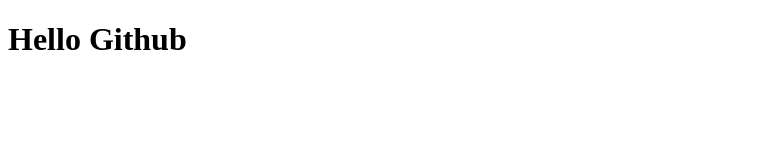
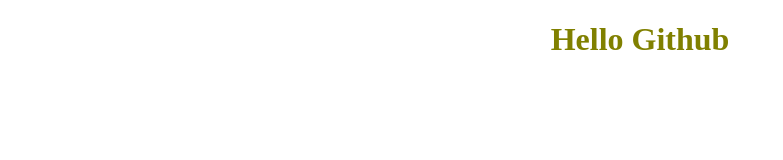
Before and after one commit to Vivianna12/my-first-app-push, a plain HTML site: page index.html in a window 1280 px wide. Shown: the whole page, without its empty margins (0-783 px from the left). Drawn offline with Linux system fonts and the light colour scheme.

Commit message:
created the css file and linked it

```diff
--- a/index.html
+++ b/index.html
@@ -7,5 +7,6 @@
   </head>
   <body>
     <h1>Hello Github</h1>
+    <link rel="stylesheet" href="style.css" />
   </body>
 </html>
--- /dev/null
+++ b/style.css
@@ -0,0 +1,4 @@
+h1 {
+  text-align: center;
+  color: olive;
+}
```
